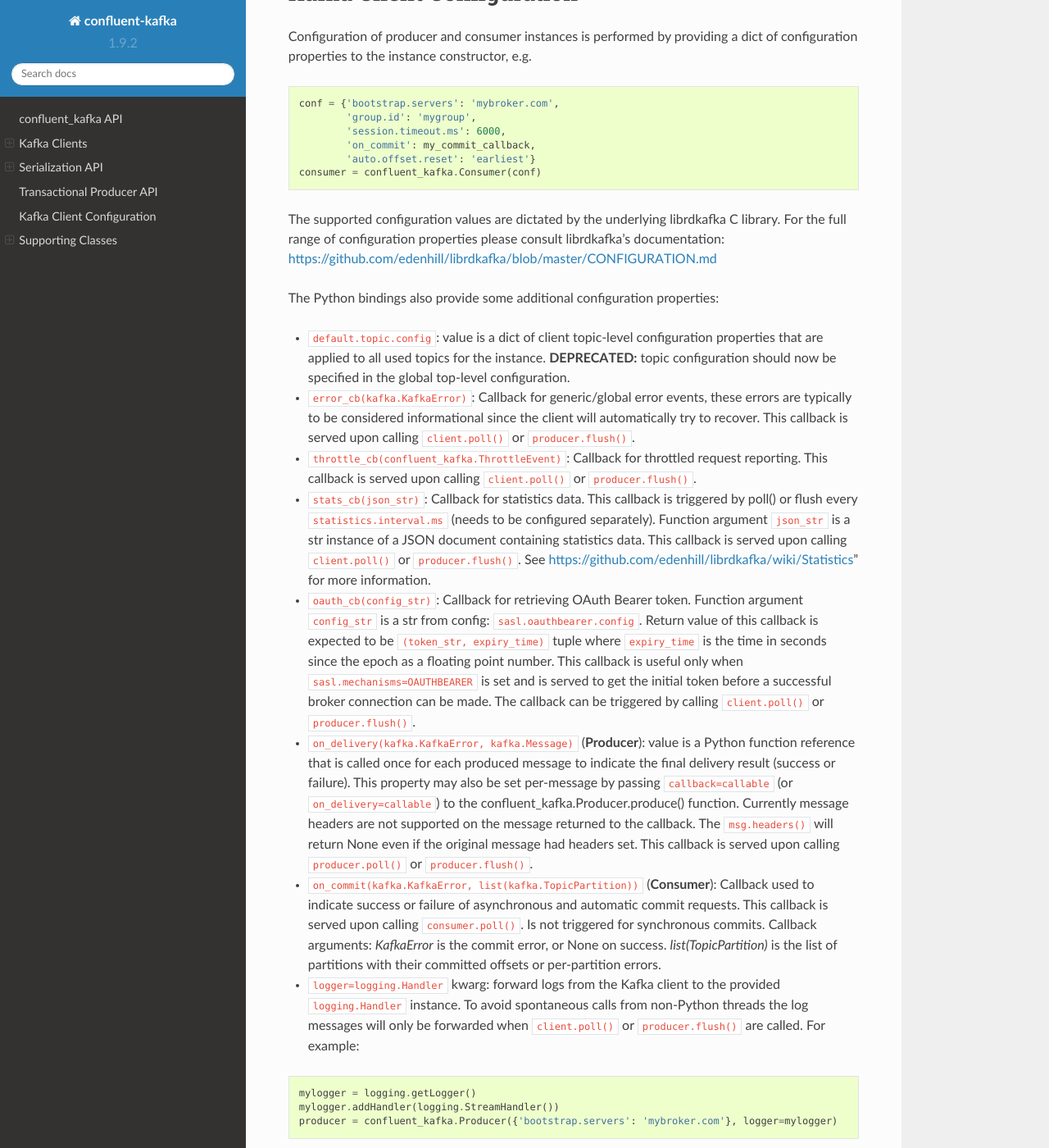
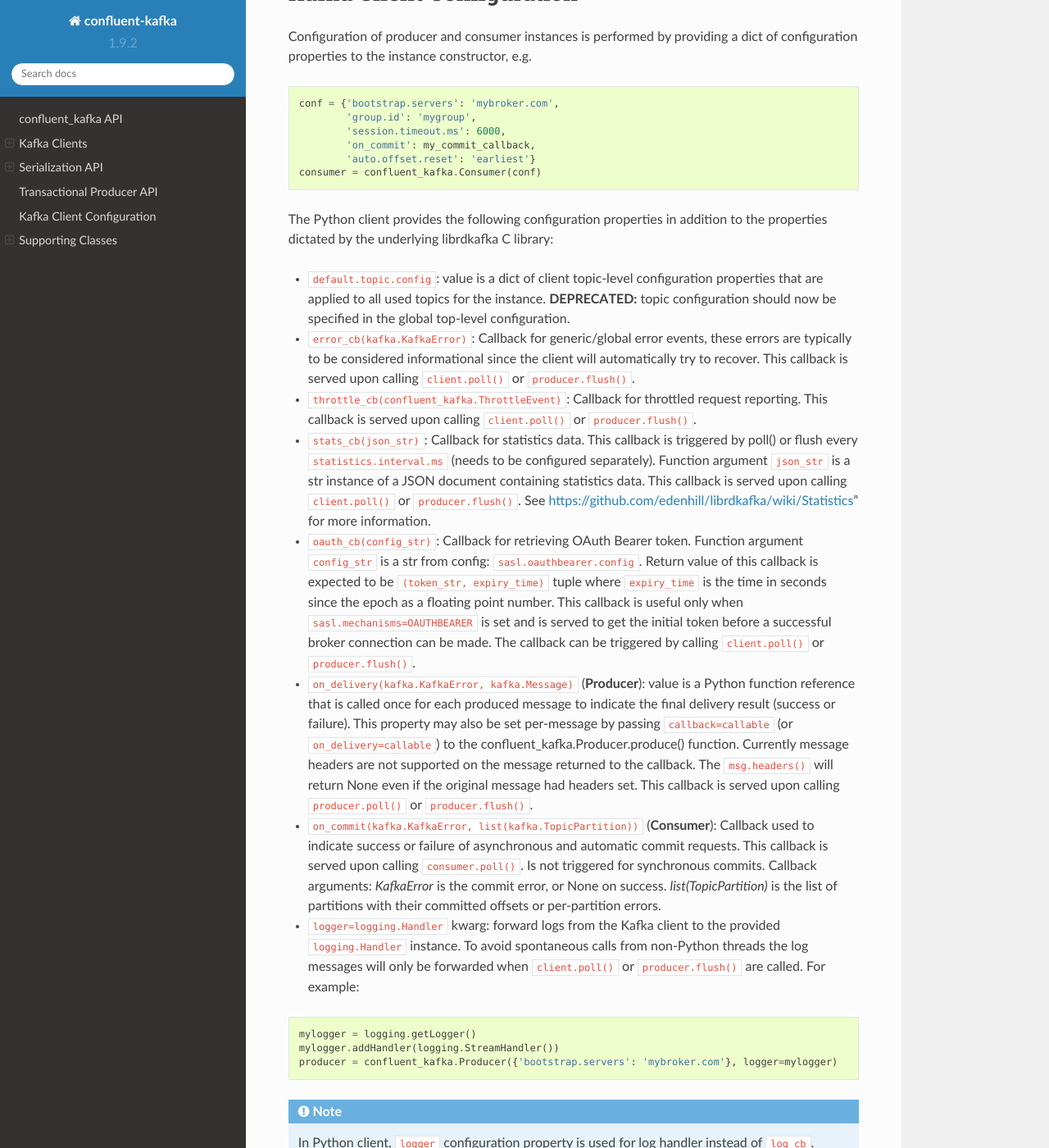
Before and after one commit to confluentinc/confluent-kafka-python, a Sphinx documentation site: the page built from docs/index.rst, in a window 1280 px wide and 1400 px high, scrolled down 10025 px. Shown: the whole window at 82% size. Built offline with Sphinx 7.4.7 and the Read the Docs theme 2.0.0, drawn with Linux system fonts in a browser that asks for light colours; some of the changed text lies outside the part shown.

Commit message:
CLIENTS-2607 - Updated docs to emphasize using logger instead of log_cb and added test cases to make sure the custom logger is logging in the correct format

```diff
--- a/docs/index.rst
+++ b/docs/index.rst
@@ -549,12 +549,8 @@
   consumer = confluent_kafka.Consumer(conf)
 
 
-The supported configuration values are dictated by the underlying
-librdkafka C library. For the full range of configuration properties
-please consult librdkafka's documentation:
-https://github.com/edenhill/librdkafka/blob/master/CONFIGURATION.md
-
-The Python bindings also provide some additional configuration properties:
+The Python client provides the following configuration properties in
+addition to the properties dictated by the underlying librdkafka C library:
 
 * ``default.topic.config``: value is a dict of client topic-level configuration
   properties that are applied to all used topics for the instance. **DEPRECATED:**
@@ -606,6 +602,12 @@
     mylogger = logging.getLogger()
     mylogger.addHandler(logging.StreamHandler())
     producer = confluent_kafka.Producer({'bootstrap.servers': 'mybroker.com'}, logger=mylogger)
+
+.. note::
+   In Python client, ``logger`` configuration property is used for log handler instead of ``log_cb``.
+
+For the full range of configuration properties, please consult librdkafka's documentation:
+https://github.com/edenhill/librdkafka/blob/master/CONFIGURATION.md
 
 Supporting Classes
 ==================
```
Also changed, not shown: 1 other file.
